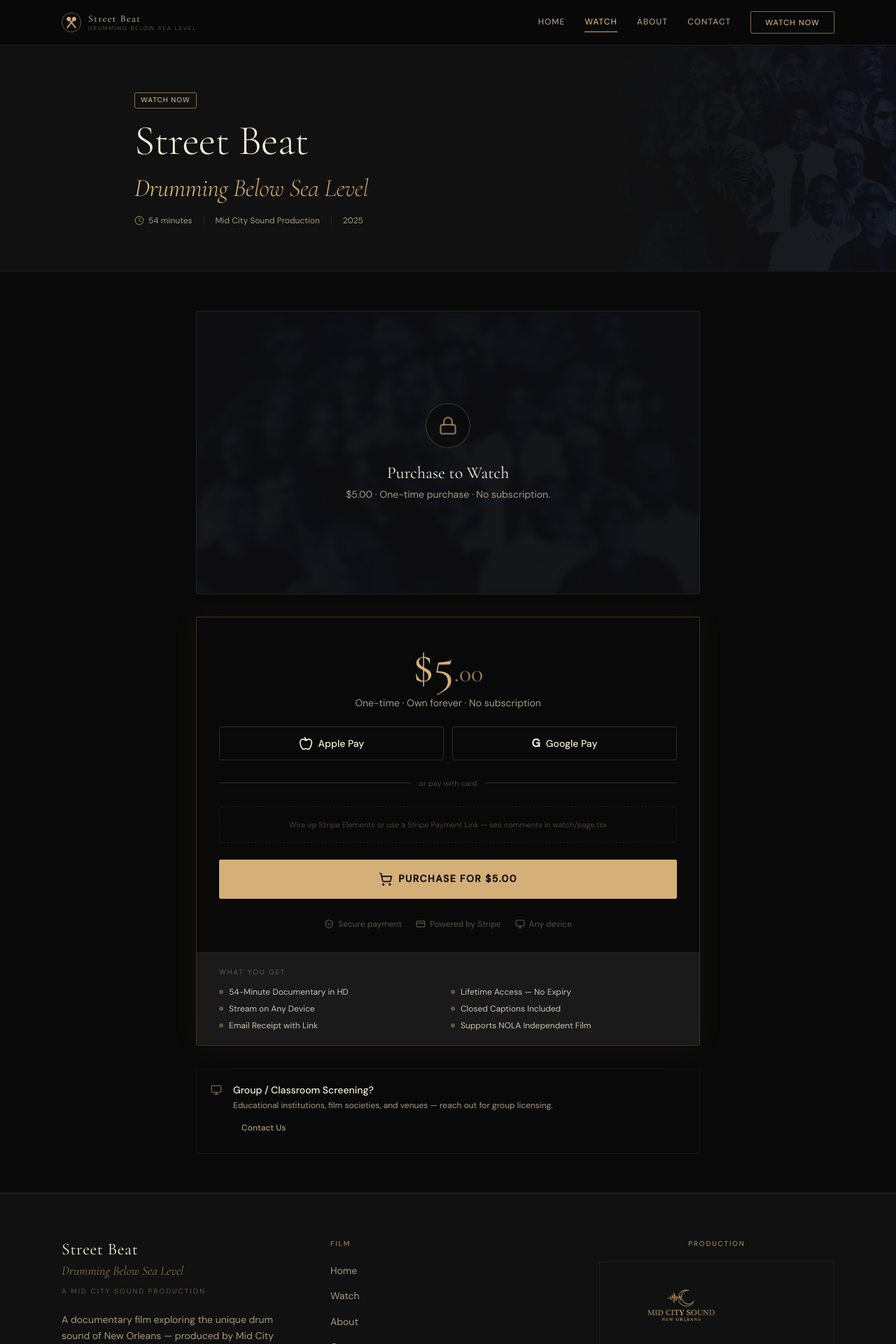
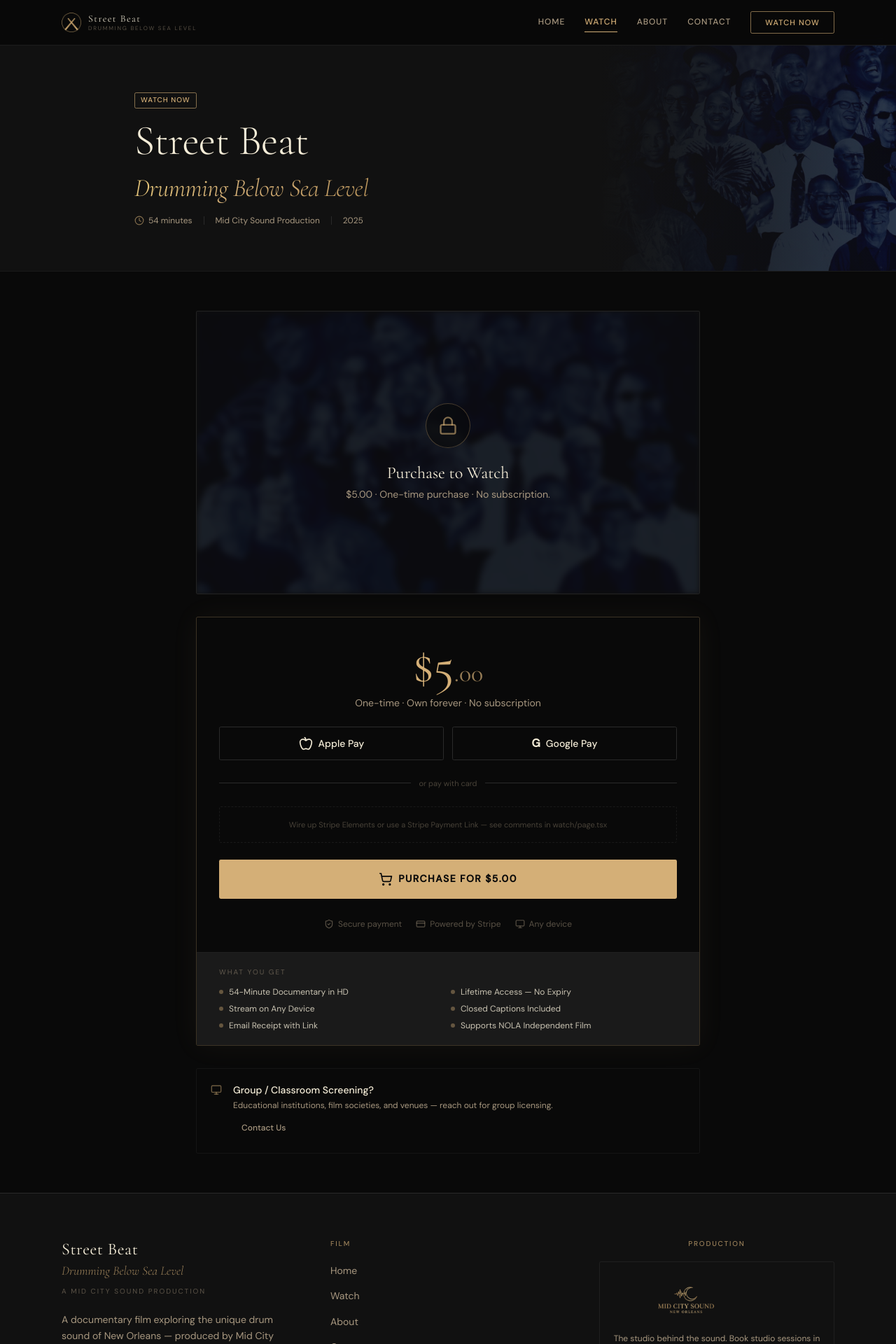
Before and after one commit to flu-wop/streetbeat, a Next.js app: page /watch in a window 1280 px wide. Shown: the top 1920 px of the page at 70% size. Built offline with nearby package versions, Linux system fonts and the light colour scheme.

Commit message:
FINAL FINAL

```diff
--- a/src/app/contact/page.tsx
+++ b/src/app/contact/page.tsx
@@ -27,7 +27,7 @@ export default function ContactPage() {
       <section className="py-16 sm:py-20 px-4 sm:px-6 border-b border-studio-border/40 bg-studio-charcoal">
         <div className="mx-auto max-w-4xl">
           <Badge variant="outline" className="mb-4 text-[10px] tracking-widest uppercase">Contact</Badge>
-          <h1 className="font-display text-5xl md:text-6xl text-cream mb-4 leading-tight">Get in touch</h1>
+          <h1 className="font-display text-5xl md:text-6xl text-cream mb-4 leading-tight">Get in Touch</h1>
           <p className="text-mist text-sm max-w-md leading-relaxed">
             Screening inquiries, press access, group licensing, or general questions — we read every message.
           </p>
--- a/src/app/page.tsx
+++ b/src/app/page.tsx
@@ -288,7 +288,7 @@ export default function HomePage() {
                     Street Beat is a Mid City Sound Studios production
                   </p>
                   <p className="text-mist text-xs leading-relaxed max-w-sm">
-                    Book studio time in New Orleans with Donald Markowitz at Mid City Sound — the studio behind the film.
+                    Book studio time in New Orleans at Mid City Sound — the studio behind the film.
                   </p>
                 </div>
               </div>
--- a/src/app/watch/page.tsx
+++ b/src/app/watch/page.tsx
@@ -53,7 +53,7 @@ export default function WatchPage() {
       <section className="py-16 px-6 border-b border-studio-border/40 bg-studio-charcoal relative overflow-hidden">
         {/* Poster thumbnail on right — desktop only */}
         <div className="absolute right-0 top-0 bottom-0 w-1/3 hidden lg:block">
-          <Image src="/images/streetbeat-poster.png" alt="" fill className="object-cover object-center opacity-15" sizes="33vw" />
+          <Image src="/images/streetbeat-poster.png" alt="" fill className="object-cover object-center opacity-40" sizes="33vw" />
           <div className="absolute inset-0 bg-gradient-to-r from-studio-charcoal to-transparent" />
         </div>
 
@@ -122,7 +122,7 @@ export default function WatchPage() {
             {/* Lock screen preview */}
             <div className="relative aspect-video rounded-sm overflow-hidden border border-studio-border/60 bg-studio-dark">
               {/* Poster blurred behind lock */}
-              <Image src="/images/streetbeat-poster.png" alt="" fill className="object-cover opacity-20 blur-sm" sizes="800px" />
+              <Image src="/images/streetbeat-poster.png" alt="" fill className="object-cover opacity-[0.45] blur-sm" sizes="800px" />
               <div className="absolute inset-0 bg-studio-black/60 flex flex-col items-center justify-center gap-5 text-center px-8">
                 <div className="w-16 h-16 border border-gold/30 rounded-full flex items-center justify-center bg-studio-black/60 backdrop-blur-sm">
                   <Lock className="w-7 h-7 text-gold/60" />
--- a/src/components/layout/Footer.tsx
+++ b/src/components/layout/Footer.tsx
@@ -81,12 +81,12 @@ export function Footer() {
             href="https://midcitysound.com"
             target="_blank"
             rel="noopener noreferrer"
-            className="block p-4 border border-studio-border/60 rounded-sm hover:border-gold/40 transition-all duration-200 group text-center"
+            className="block p-4 border border-studio-border/60 rounded-sm hover:border-gold/40 transition-all duration-200 group"
           >
-            <div className="relative w-[260px] h-[86px] mb-3 mx-auto opacity-90 group-hover:opacity-100 transition-opacity">
-              <Image src="/images/mcs2-logo.png" alt="Mid City Sound Studios" fill className="object-contain object-left" sizes="300px" />
-            </div>
-            <p className="text-mist text-xs leading-relaxed group-hover:text-cream transition-colors">
+            <div className="flex justify-center mb-3"><div className="relative w-[220px] h-[72px] opacity-90 group-hover:opacity-100 transition-opacity">
+              <Image src="/images/mcs2-logo.png" alt="Mid City Sound Studios" fill className="object-contain object-left" sizes="220px" />
+            </div></div>
+            <p className="text-center text-mist text-xs leading-relaxed group-hover:text-cream transition-colors">
               The studio behind the sound. Book studio sessions in New Orleans.
             </p>
             <div className="flex items-center justify-center gap-1.5 mt-3 text-gold/50 text-[10px] group-hover:text-gold transition-colors">
```
Also changed, not shown: public/favicon.png, 1 other file (tests, documents, lock files or other folders).
